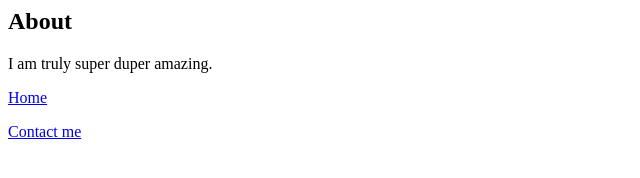
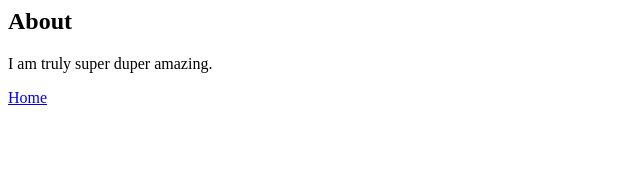
Before and after one commit to Vince-ctrl/Vince-ctrl.github.io, a plain HTML site: page about.html in a window 1280 px wide. Shown: the full height of the page, 0-640 px from the left. Drawn offline with Linux system fonts and the light colour scheme.

Commit message:
Update about.html

```diff
--- a/about.html
+++ b/about.html
@@ -6,6 +6,5 @@
     <body>
         <p>I am truly super duper amazing.</p>
         <p><a href="Vince-ctrl.github.io/Vince.ctrl.github.io/index.html">Home</a></p>
-        <p><a href="mailto:vincent.adams@malad.us">Contact me</a></p>
     </body>
 </html>
```
